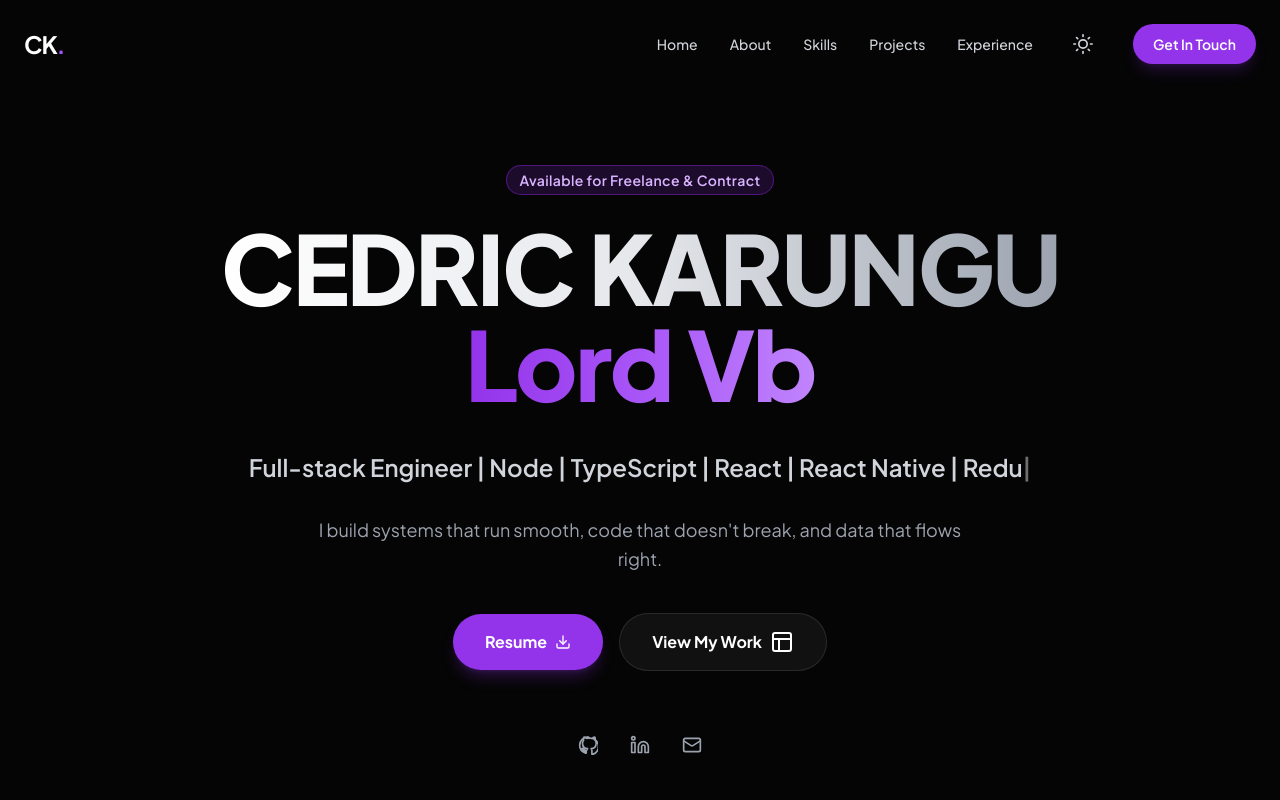
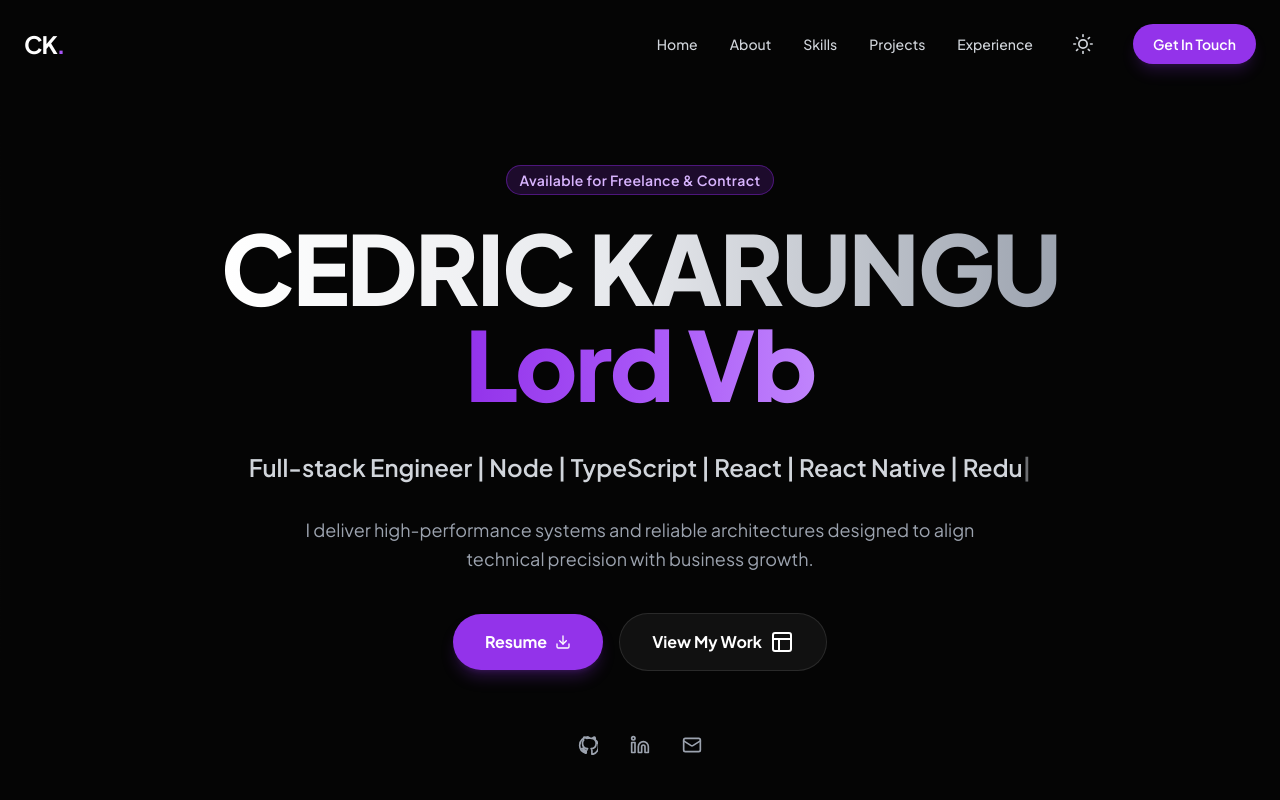
Before and after one commit to Cedric921/cedric-karungu, a React (Vite) app: page / in a window 1280 px wide. Shown: the top 800 px of the page. Built offline with nearby package versions, Linux system fonts and the light colour scheme.

Commit message:
refine hero copy for professional tone alignment

```diff
--- a/src/components/Hero.jsx
+++ b/src/components/Hero.jsx
@@ -115,7 +115,7 @@ useEffect(() => {
         <p className={`text-lg text-gray-600 dark:text-gray-400 max-w-2xl mx-auto mb-10 leading-relaxed transition-all duration-1000 delay-500 ${
           isVisible ? 'opacity-100 translate-y-0' : 'opacity-0 translate-y-10'
         }`}>
-          I build systems that run smooth, code that doesn't break, and data that flows right.
+          I deliver high-performance systems and reliable architectures designed to align technical precision with business growth.
         </p>
 
 
```
